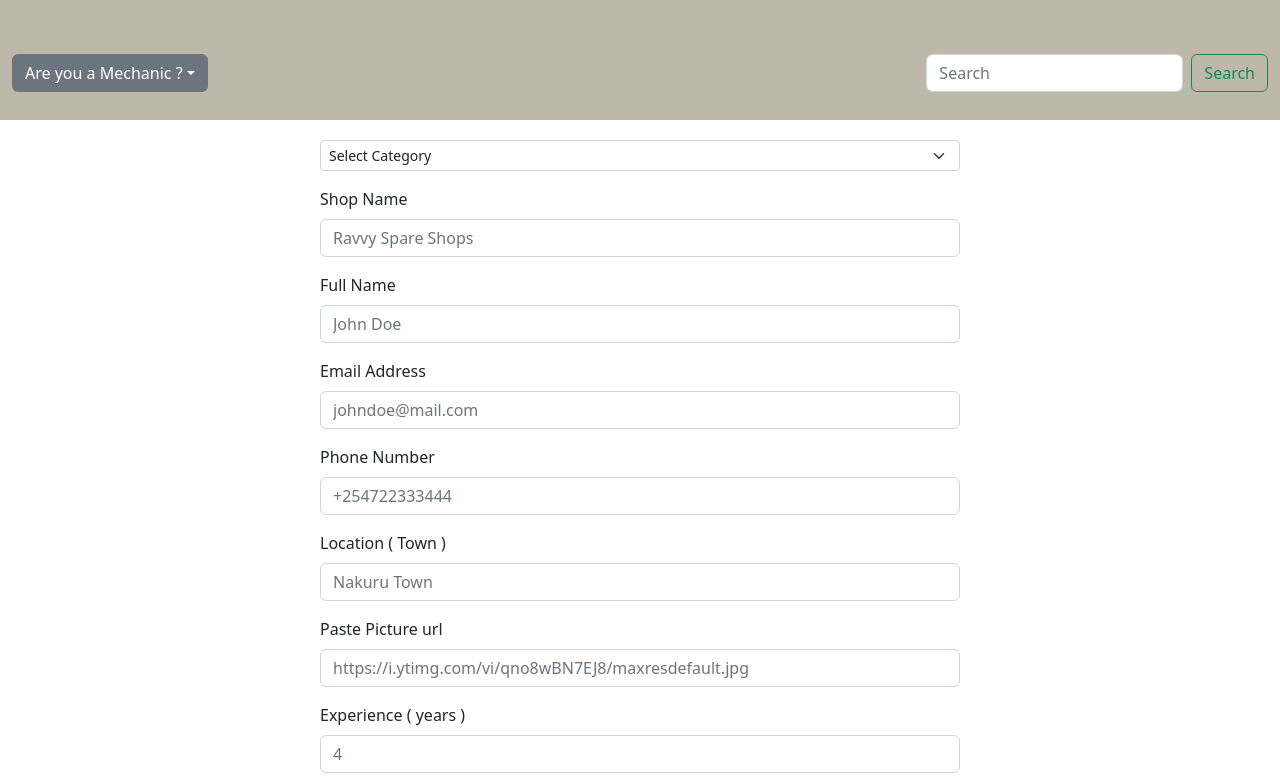
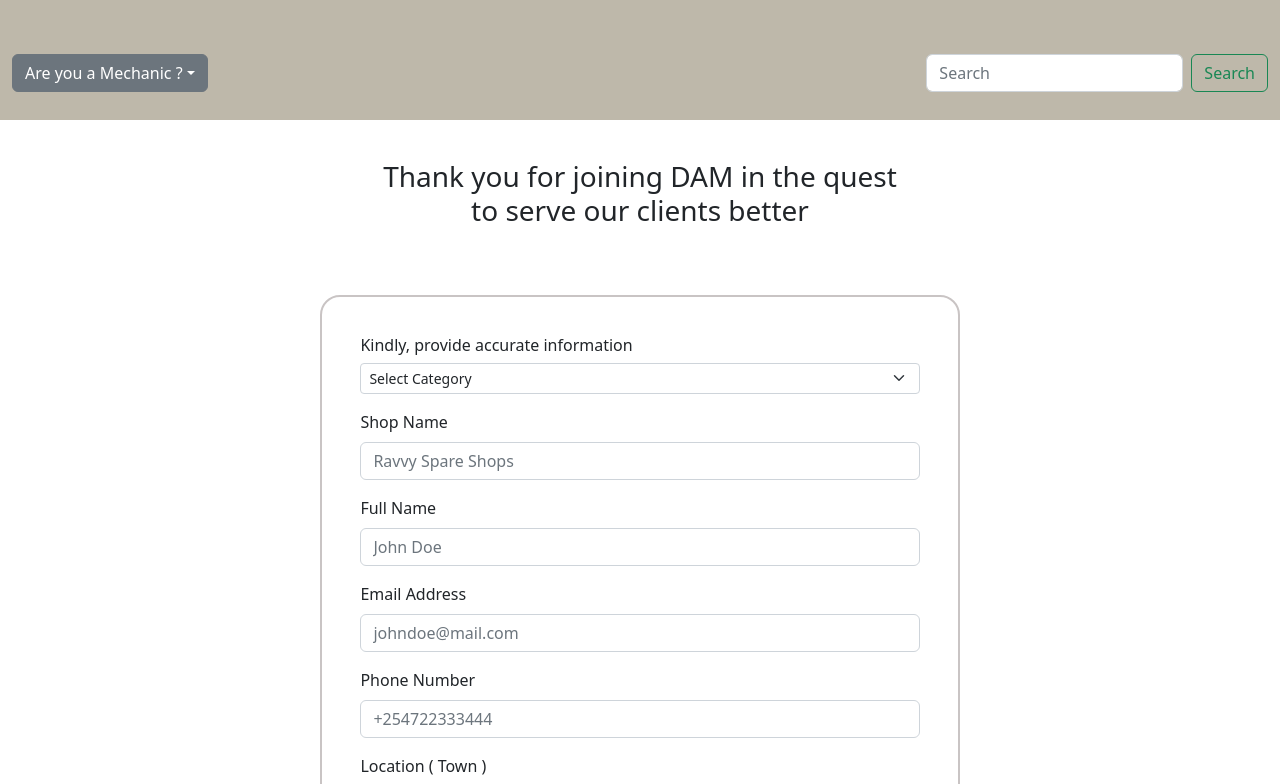
Before and after one commit to BrianWangila/Dial-A-Mechanic, a React (Create React App) app: page /mechanic/create-account in a window 1280 px wide. Shown: the part 360-1144 px from the top of the page. Built offline with nearby package versions, Linux system fonts and the light colour scheme.

Commit message:
edit form submit and style

```diff
--- a/src/components/MechanicForm.js
+++ b/src/components/MechanicForm.js
@@ -45,7 +45,10 @@ export default function MechanicForm({onHandleAddSubmit}){
   }
 
   return(
-    <form style={{width: 50+"vw", margin:"auto", marginTop: 20+"px"}} onSubmit={handleSubmit}>
+    <div>
+      <center style={{padding: 5+"vh"}}><h3>Thank you for joining <span>DAM</span> in the quest <br></br> to serve our clients better</h3></center>
+      <form className="login" style={{width: 50+"vw", margin:"auto", marginTop: 20+"px"}} onSubmit={handleSubmit}>
+        <h6>Kindly, provide accurate information</h6>
         <select className="mb-3 form-select form-select-sm" onChange={(e) => setCategory(e.target.value)}>
           <option defaultValue="Select Category">Select Category</option>
           <option value="Heavy Machinery">Heavy Machinery</option>
@@ -126,5 +129,6 @@ export default function MechanicForm({onHandleAddSubmit}){
         <Link to="/"><button type="submit" className="btn btn-primary">Join DAM</button></Link>
         <button>Try</button>
       </form>
+    </div>
   )
 }
```
Lines whose indentation alone changed are shown as unchanged.
